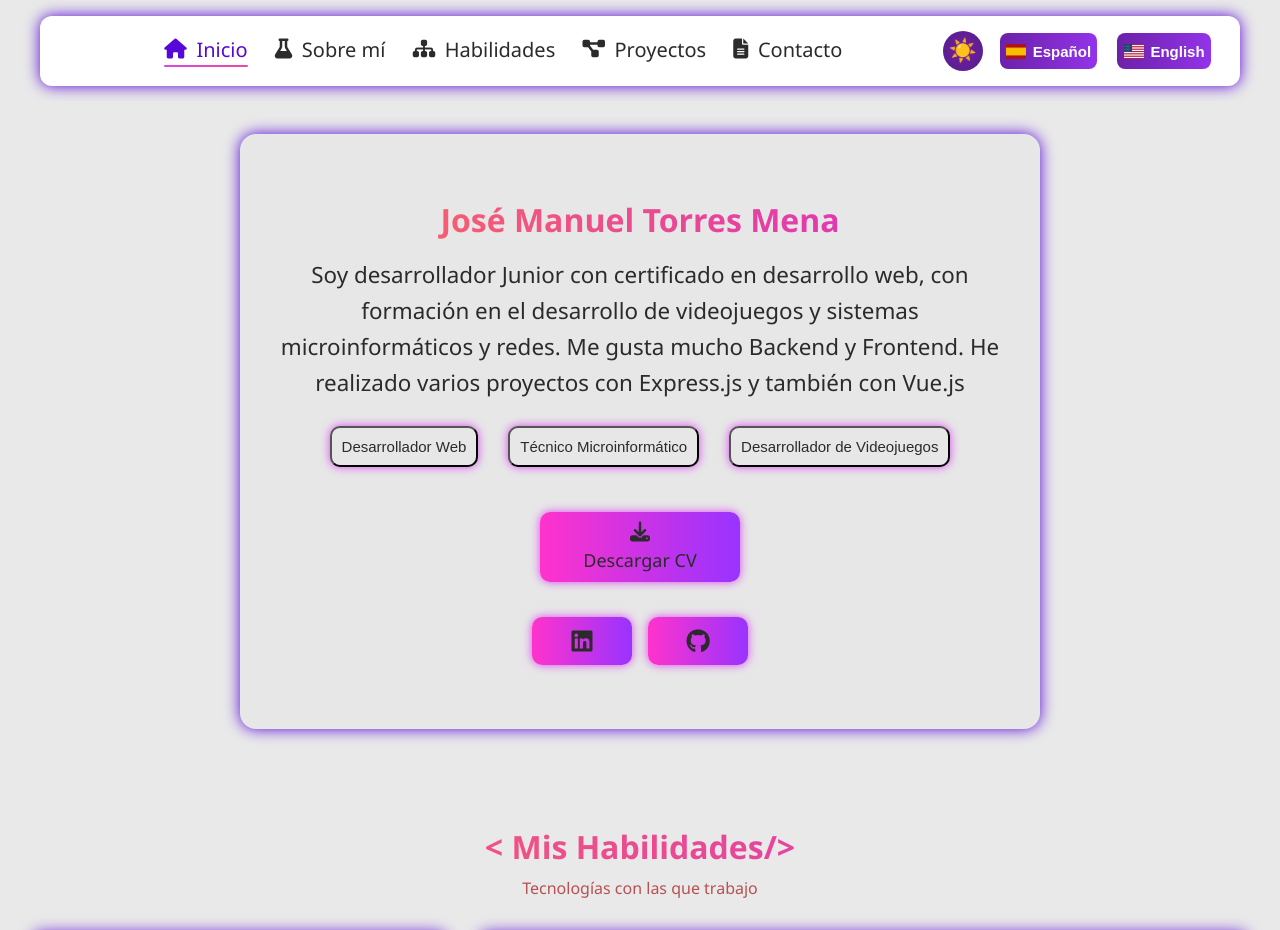
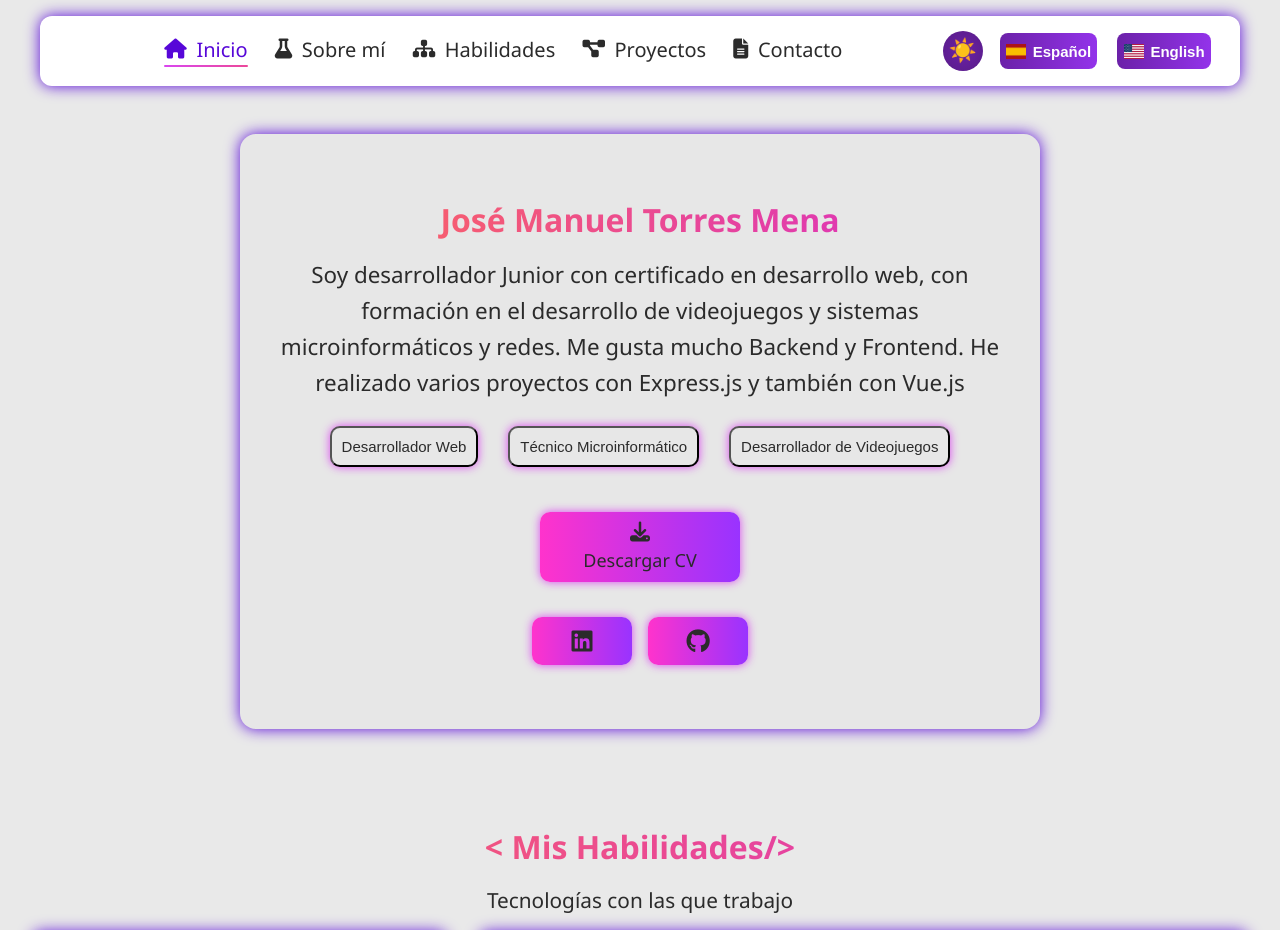
Before and after one commit to josemanueltm/projects-practices-JM, a Vue app in the folder JM-my-portfolio/: page / in a window 1280 px wide. Shown: the top 930 px of the page. Built offline with nearby package versions, Linux system fonts and the light colour scheme.

Commit message:
change color

```diff
--- a/JM-my-portfolio/src/assets/main.scss
+++ b/JM-my-portfolio/src/assets/main.scss
@@ -249,7 +249,7 @@ p {
   .tech-title {
     font-size: 2rem;
     text-align: center;
-    margin-bottom: 0.5rem;
+    margin-bottom: 0.1rem;
     background: linear-gradient(90deg, #ff6b57, #d72bca);
     -webkit-background-clip: text;
     -webkit-text-fill-color: transparent;
@@ -257,9 +257,9 @@ p {
 
   .tech-subtitle {
     text-align: center;
-    font-size: 1rem;
-    margin-bottom: 2rem;
-    color: var(--muted-color);
+    font-size: 1.3rem;
+    padding: 15px;
+    color: var(--text-color);
   }
 }
 
```
